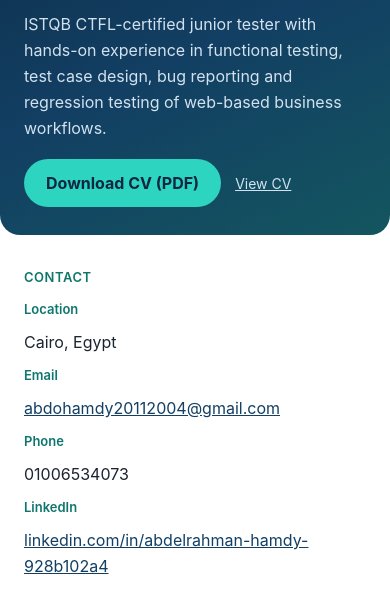
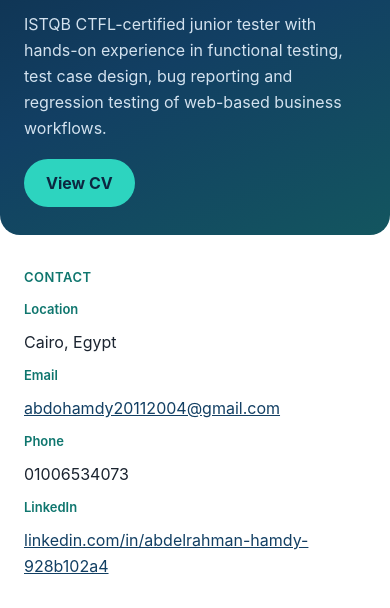
Before and after one commit to abdelrahmanhamdy-qa/abdelrahmanhamdy-qa.github.io, a plain HTML site: page index.html in a window 390 px wide. Shown: the part 235-843 px from the top of the page. Drawn offline with Linux system fonts and the light colour scheme.

Commit message:
Keep CV view-only: remove PDF download button and link

```diff
--- a/index.html
+++ b/index.html
@@ -41,7 +41,7 @@ a{color:#123f63}
 .chip{font-size:12px;line-height:20px;padding:4px 10px;border:1px solid #99e5da;border-radius:14px;background:#e6f8f5;color:#0f5257}
 .skill-label{font-weight:600;margin-bottom:6px;color:#123f63}
 .closing{margin-top:40px;padding-top:16px;border-top:1px solid #e6e2d8;color:#5b6573;font-size:14px;line-height:22px}
-.cvbtn{display:inline-block;margin-top:18px;padding:11px 22px;border-radius:24px;background:#2dd4bf;color:#0c2740;font-weight:700;text-decoration:none}.cvbtn:hover{background:#5eead4}.cvlink{margin-left:14px;color:#d3e2ef;font-size:14px}.cvframe{width:100%;height:760px;border:1px solid #e6e2d8;border-radius:12px}@media(max-width:600px){.cvframe{display:none}}
+.cvlink{display:inline-block;margin-top:18px;padding:11px 22px;border-radius:24px;background:#2dd4bf;color:#0c2740;font-weight:700;text-decoration:none;font-size:16px}.cvlink:hover{background:#5eead4}.cvframe{width:100%;height:760px;border:1px solid #e6e2d8;border-radius:12px}@media(max-width:600px){.cvframe{display:none}}
 </style>
 </head>
 <body>
@@ -51,7 +51,7 @@ a{color:#123f63}
 <h1>Abdelrahman Hamdy</h1>
 <p class="fact">Junior Software Tester | ISTQB CTFL</p>
 <p class="intro">ISTQB CTFL-certified junior tester with hands-on experience in functional testing, test case design, bug reporting and regression testing of web-based business workflows.</p>
-<a class="cvbtn" href="1-Abdelrahman_Hamdy_CV.pdf" download="Abdelrahman_Hamdy_CV.pdf">Download CV (PDF)</a><a class="cvlink" href="#cv">View CV</a>
+<a class="cvlink" href="#cv">View CV</a>
 </header>
 
 <section><p class="label">Contact</p>
@@ -88,7 +88,7 @@ a{color:#123f63}
 </dl></section>
 
 <section id="cv"><h2>CV</h2>
-<p style="margin-bottom:12px"><a href="1-Abdelrahman_Hamdy_CV.pdf" target="_blank" rel="noopener">Open the CV (PDF)</a></p>
+
 <iframe class="cvframe" src="1-Abdelrahman_Hamdy_CV.pdf#view=FitH" title="Abdelrahman Hamdy CV"></iframe></section>
 
 <p class="closing">Based on my CV, updated 21 Nov 2026. Project details, links and artifacts can be added when available.</p>
```
